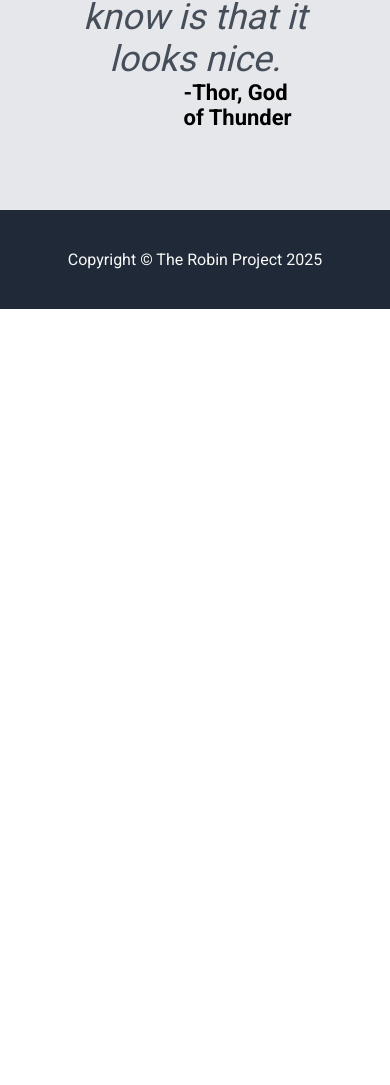
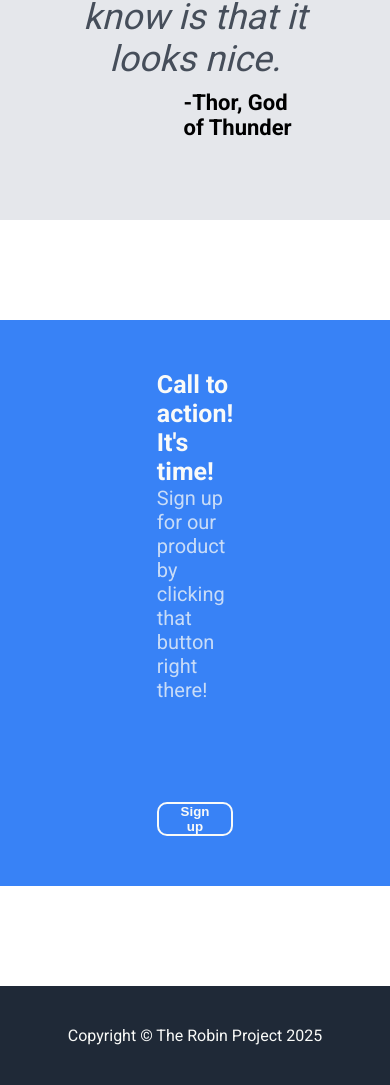
Before and after one commit to rjrillon/landing-page-proj, a plain HTML site: page index.html in a window 390 px wide. Shown: the part 2002-3087 px from the top of the page. Before the commit the page ends 2311 px from the top, so only its background shows below. Drawn offline with Linux system fonts and the light colour scheme.

Commit message:
Finished Landing Page Project
Finished last section of project, banner. Overall,
still project is good but could use smarter methods,
css touch up, and more mobile view help. However,
should function fine regardless of which viewing
device.

```diff
--- a/index.html
+++ b/index.html
@@ -23,7 +23,7 @@
           This website has some subtext that goes here under the main title. It's a smaller font and
           the color is lower contrast.
         </div>
-        <button>Sign up</button>
+        <button class="hero-button">Sign up</button>
       </div>
       <img class="hero-image" src="./images/clown.jpg" />
     </div>
@@ -53,6 +53,16 @@
         <div class="quote-author">-Thor, God of Thunder</div>
     </section>
 
+    <div class="banner">
+        <div class="banner-container">
+            <div class="text-container">
+                <div class="banner-main-text">Call to action! It's time!</div>
+                <div class="banner-secondary-text">Sign up for our product by clicking that button right there!</div>
+            </div>
+            <button class="banner-button">Sign up</button>
+        </div>
+    </div>
+
     <div class="footer">Copyright &#169 The Robin Project 2025</div>
   </body>
 </html>
--- a/styles/styles.css
+++ b/styles/styles.css
@@ -61,15 +61,13 @@ a,
   margin: 0;
   padding: 0;
 }
-
 .hero-image {
   flex: 1;
   max-width: 45%;
   height: auto;
   object-fit: contain;
 }
-
-button {
+.hero-button {
   background-color: #3882f6;
   color: #f9faf8;
   font-weight: bolder;
@@ -132,6 +130,7 @@ button {
   margin: 0 auto;
   max-width: 800px;
   opacity: 80%;
+  margin-bottom: 10px;
 }
 .quote-author {
   display: flex;
@@ -141,6 +140,46 @@ button {
   font-weight: bold;
 }
 
+.banner {
+  display: flex;
+  justify-content: center;
+  padding: 100px;
+  overflow: hidden;
+}
+
+.banner-container {
+  background-color: #3882f6;
+  border-radius: 10px;
+  width: 700px;
+  display: flex;
+  justify-content: space-between;
+  padding: 50px 170px;
+  gap: 100px;
+  flex-wrap: wrap;
+}
+.text-container {
+  display: flex;
+  flex-direction: column;
+}
+.banner-main-text {
+  color: #f9faf8;
+  font-weight: bold;
+  font-size: 25px;
+}
+.banner-secondary-text {
+  color: #f9faf8;
+  font-size: 20px;
+  opacity: 75%;
+}
+.banner-button {
+  background-color: #3882f6;
+  color: #f9faf8;
+  font-weight: bolder;
+  border: solid 2px #f9faf8;
+  border-radius: 10px;
+  padding: 0px 20px;
+}
+
 .footer {
   text-align: center;
   background-color: #1f2937;
```
